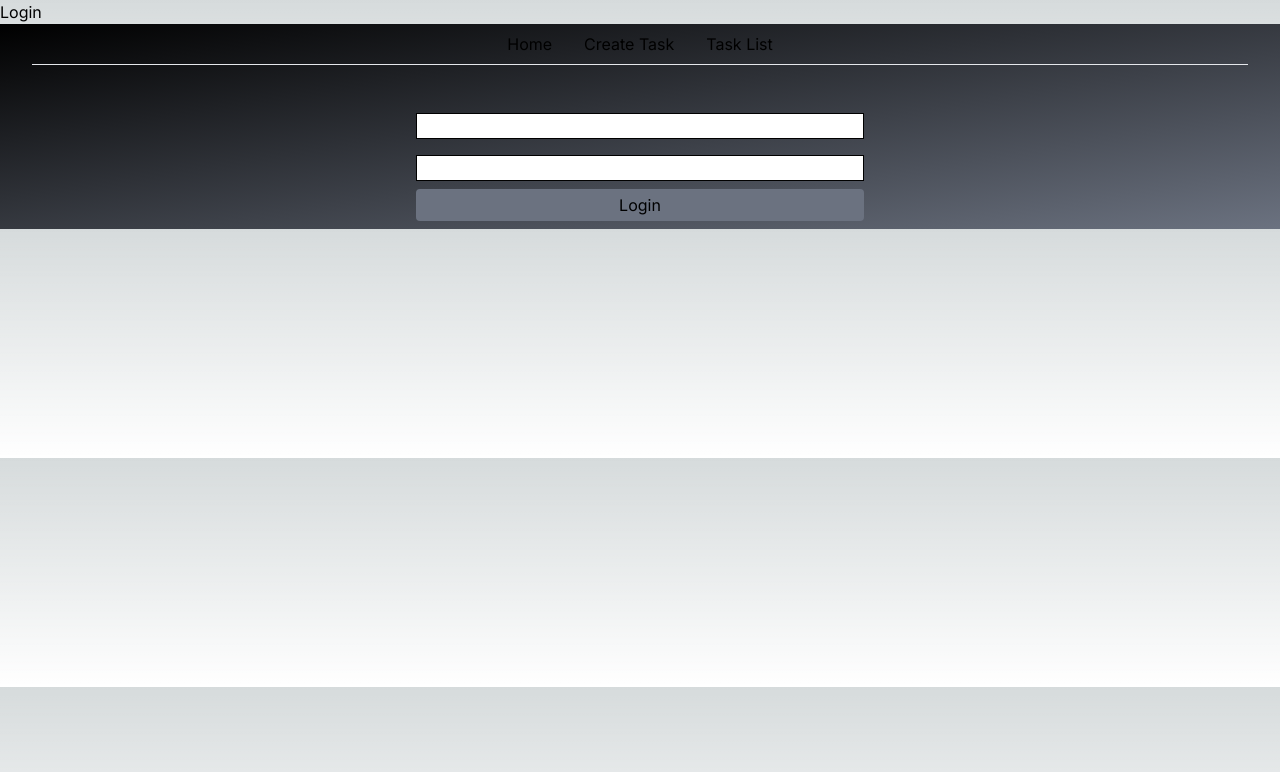
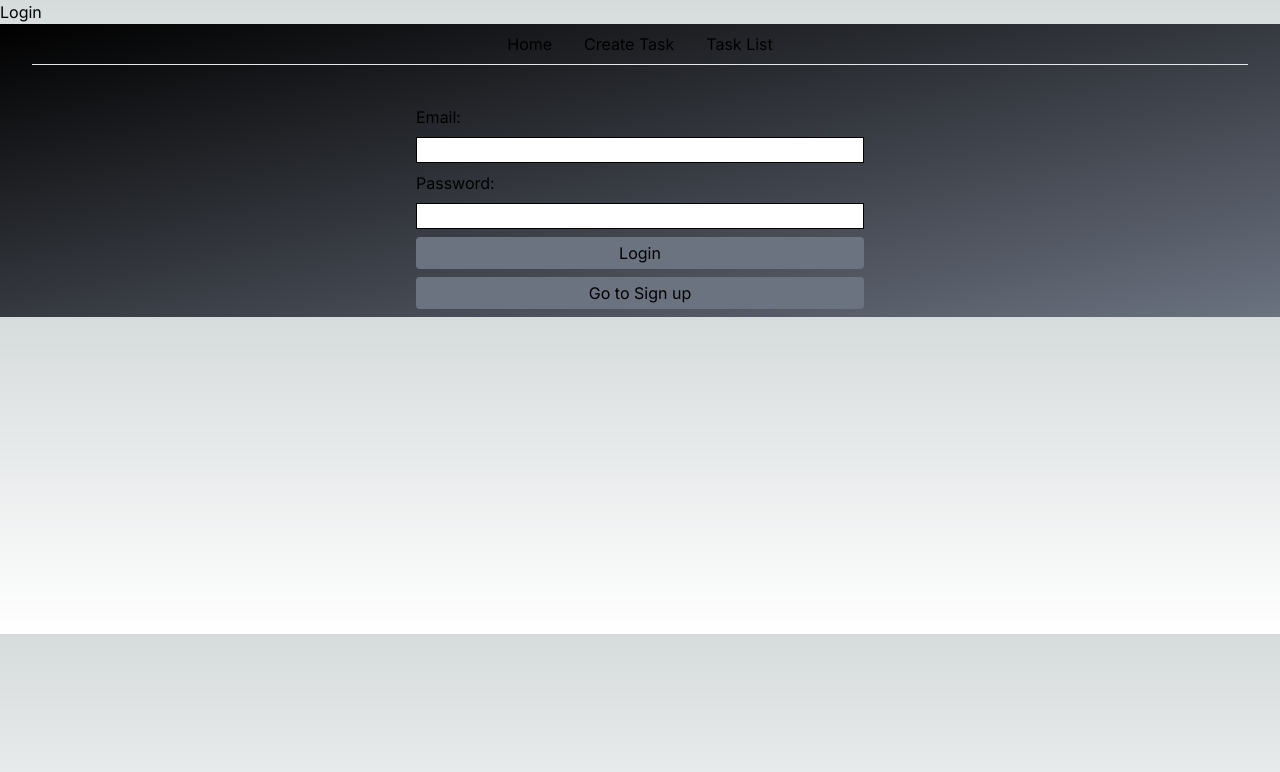
Before and after one commit to 23-ant-programmeren-thomasmore-hybrid/Robin_Janssens_eindopdracht, a Next.js app: page /login in a window 1280 px wide. Shown: the top 772 px of the page. Built offline with nearby package versions, Linux system fonts and the light colour scheme; no server answers.

Commit message:
reworked error handling and prevent duplicate emails from registering

```diff
--- a/src/app/(pages)/api/auth/register/route.ts
+++ b/src/app/(pages)/api/auth/register/route.ts
@@ -6,16 +6,30 @@ import {validateEmail, validatePassword} from "@/app/lib/validation";
 export async function POST(request: Request) {
 
 
-    try{
+    try {
         const {email, password} = await request.json();
         //validate email using validateEmail function
         if (!validateEmail(email)) {
-            return new Response("Invalid email", {status: 400});
+            return new Response(JSON.stringify({error: "Email not valid"}), {
+                status: 400,
+            });
         }
         if (!validatePassword(password)) {
-            return new Response("Password must be at least 6 characters long", {status: 400})
+            return new Response(JSON.stringify({error: "Password must be at least 8 characters"}), {
+                status: 400
+            });
         }
         console.log({email, password});
+        // check is email already exists in db
+        const existingUser = await sql`SELECT *
+                                       FROM users
+                                       WHERE email = ${email}`;
+        if (existingUser.rowCount > 0) {
+            return new Response(JSON.stringify({error: "Email already in use"}), {
+                status: 400,
+                headers: {'Content-Type': 'application/json'}
+            });
+        }
 
         const hashedPassword = await hash(password, 10);
 
@@ -24,11 +38,17 @@ export async function POST(request: Request) {
             VALUES (${email}, ${hashedPassword})
         `;
 
-    }catch (e) {
+        return NextResponse.json({
+            message: {response}
+        })
+
+    } catch (e) {
         console.error({e})
+        return new Response(JSON.stringify({error: "Internal Server Error"}), {
+            status: 500,
+            headers: {'Content-Type': 'application/json'}
+        });
     }
 
-    return NextResponse.json({
-        message: "success"
-    })
+
 }
--- a/src/app/(pages)/login/form.tsx
+++ b/src/app/(pages)/login/form.tsx
@@ -21,14 +21,20 @@ export default function Form() {
         }
     }
     return (
+        <>
             <form onSubmit={handleSubmit} className={"flex flex-col gap-2 mx-auto max-w-md pb-2 mt-10"}>
-            <label htmlFor={"email"}/>
+                <label htmlFor={"email"}>Email: </label>
                 <input id={"email"} autoComplete={"email"} name={"email"} className={"border border-black text-black"}
                        type={"email"}/>
-            <label htmlFor={"password"}/>
-            <input id={"password"} name={"password"} className={"border border-black text-black"} type={"password"}/>
+                <label htmlFor={"password"}>Password: </label>
+                <input id={"password"} name={"password"} className={"border border-black text-black"}
+                       type={"password"}/>
                 <button type={"submit"} className={"hover:bg-gray-700 bg-gray-500 rounded p-1 hover:underline"}>Login
                 </button>
             </form>
+            <div className={"flex flex-col gap-2 mx-auto max-w-md pb-2"}>
+                <button className={"hover:bg-gray-700 bg-gray-500 rounded p-1 hover:underline"} onClick={() => router.push("/register")}>Go to Sign up</button>
+            </div>
+        </>
     )
 }
--- a/src/app/(pages)/register/form.tsx
+++ b/src/app/(pages)/register/form.tsx
@@ -1,23 +1,47 @@
 'use client'
-import {FormEvent} from "react";
+import {FormEvent, useState} from "react";
 
 export default function Form() {
+    const [error, setError] = useState<string | null>(null);
+    const [successMessage, setSuccessMessage] = useState<string | null>(null);
     const handleSubmit = async (e: FormEvent<HTMLFormElement>) => {
         e.preventDefault();
+        // reset messages
+        setError(null);
+        setSuccessMessage(null);
+
         const formData = new FormData(e.currentTarget);
         const response = await fetch("/api/auth/register", {
             method: 'POST',
             body: JSON.stringify({
                 email: formData.get('email'),
                 password: formData.get('password')
-            })
-        })
+            }),
+            headers: {
+                'Content-Type': 'application/json'
+            }
+        });
+        const data = await response.json();
+
+        if (response.ok) {
+            // Clear any previous errors
+            setError(null);
+            // Set success message
+            setSuccessMessage(data.message);
+        } else {
+            // Handle error response
+            setError(data.error);
+        }
     }
     return (
         <form onSubmit={handleSubmit} className={"flex flex-col gap-2 mx-auto max-w-md pb-2 mt-10"}>
-            <label htmlFor={"email"}/>
-            <input id={"email"} autoComplete={"email"} name={"email"} className={"border border-black text-black"} type={"email"}/>
-            <label htmlFor={"password"}/>
+            {error && <span className={"text-red-500"}>{error}</span>}
+            {successMessage && <span className={"text-green-500"}>{successMessage}</span>}
+            {}
+            <label htmlFor={"email"}>Email: </label>
+            <input id={"email"} autoComplete={"email"} name={"email"} className={"border border-black text-black"}
+                   type={"email"}/>
+            <label htmlFor={"password"}>Password: </label>
             <input id={"password"} name={"password"} className={"border border-black text-black"} type={"password"}/>
             <button type={"submit"} className={"hover:bg-gray-700 bg-gray-500 rounded p-1 hover:underline"}>Register
             </button>
```
Lines whose indentation alone changed are shown as unchanged.
